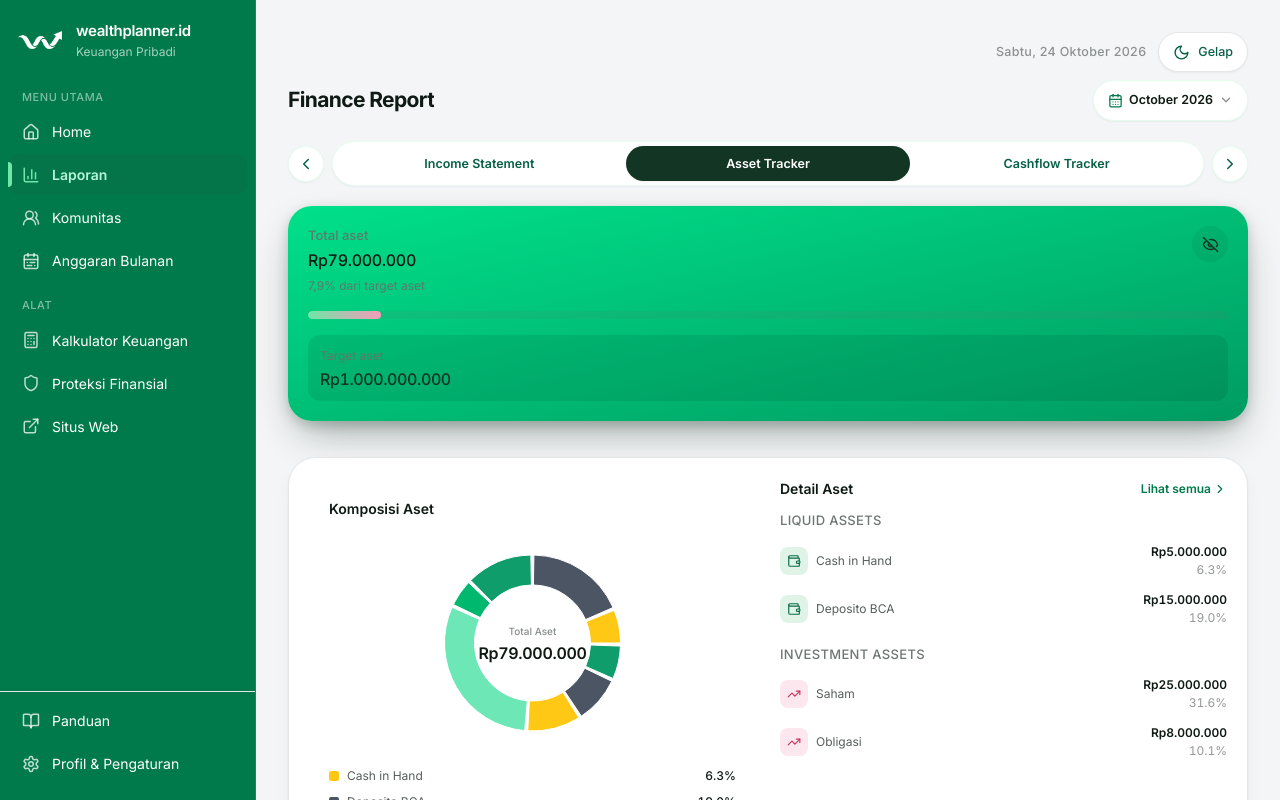
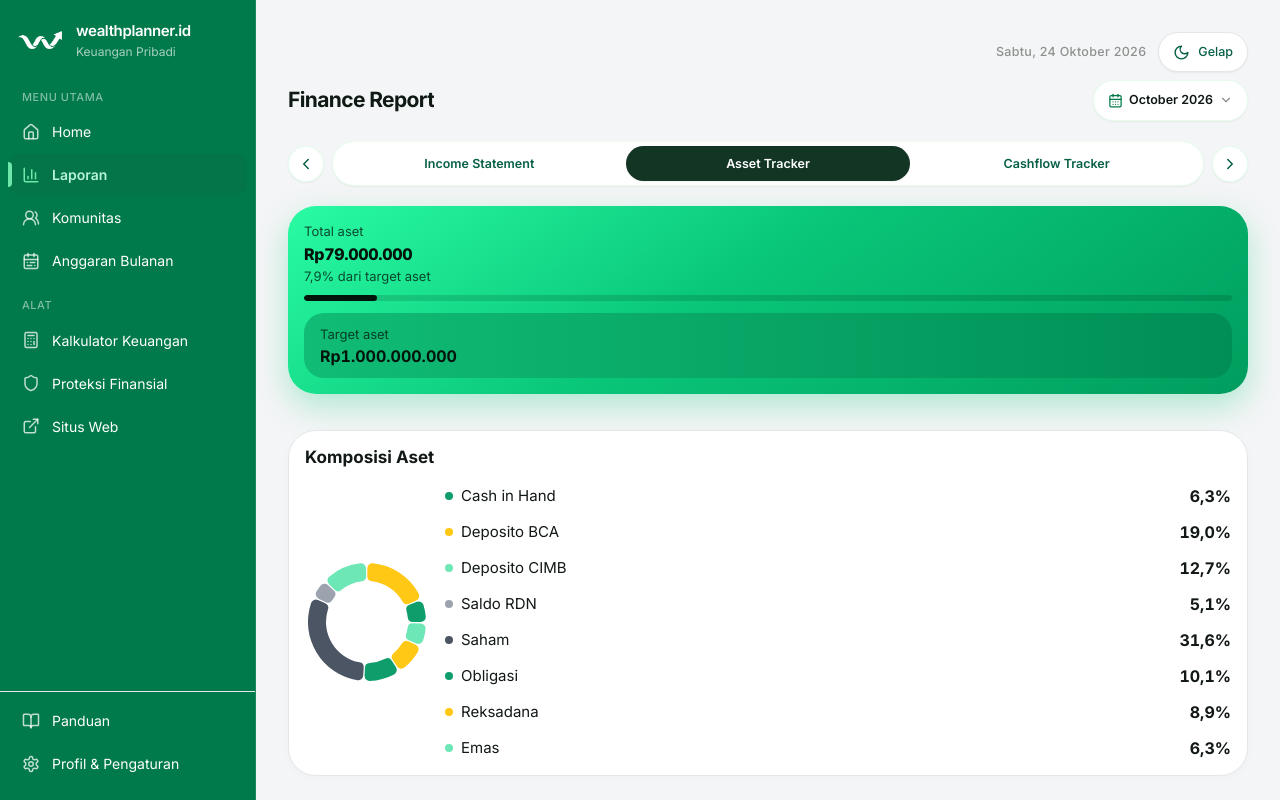
Before and after one commit to jasminework2023/personal-wealthplanner, a React (Vite) app: page /dashboard/finance in a window 1280 px wide. Both pictures are taken after a click on the button "Asset Tracker". Shown: the top 800 px of the page. Built offline with nearby package versions, Linux system fonts and the light colour scheme; the HTML template or start-up script is replaced by a standard one.

Commit message:
Rebuild Asset Tracker cards to match light and dark references

```diff
--- a/src/pages/DashboardFinance.tsx
+++ b/src/pages/DashboardFinance.tsx
@@ -352,123 +352,60 @@ export function DashboardFinance() {
       </>}
 
       {activeReportTab === "assets" && <>
-      {/* E. Asset Tracker */}
-            <div className="report-summary-card mb-4 rounded-[24px] bg-gradient-to-br from-[#00E08A] to-[#009B61] p-5 text-[#071B12] shadow-float dark:from-[#00E08A] dark:to-[#009B61]">
-              <div className="flex items-start justify-between gap-3">
-                <div className="min-w-0 flex-1">
-                  <p className="text-[13px] font-medium text-[#5E7A6C]">Total aset</p>
-                  <p className="num mt-1.5 whitespace-nowrap text-[clamp(26px,7.4vw,34px)] font-medium leading-[1.1] tracking-[-0.5px] tabular-nums">{assetValuesHidden ? "Rp ••••••••" : formatRupiah(assets.totalAssets)}</p>
-                  <p className="mt-2 text-[12px] text-[#5E7A6C]">{assets.target > 0 ? `${formatPercent(assetProgress)} dari target aset` : "Target aset belum diatur"}</p>
+        {/* Asset Tracker: two reference cards only */}
+        <div className="mb-4 rounded-[28px] bg-[linear-gradient(145deg,#29FBA3_0%,#09C679_45%,#009D5E_100%)] p-4 text-[#03140C] shadow-[0_12px_32px_rgba(12,203,125,0.30)] dark:shadow-[0_0_38px_rgba(12,203,125,0.28),0_12px_32px_rgba(12,203,125,0.32)]">
+          <p className="text-[13px] font-normal text-[#03140C]/75">Total aset</p>
+          <p className="num mt-1 whitespace-nowrap text-[30px] font-extrabold leading-[1.1] tracking-[-0.02em] tabular-nums">{assetValuesHidden ? "Rp ••••••••" : formatRupiah(assets.totalAssets)}</p>
+          <p className="mt-1 text-[13px] font-normal text-[#03140C]/75">{assets.target > 0 ? `${formatPercent(assetProgress)} dari target aset` : "Target aset belum diatur"}</p>
+          <div className="mt-2 h-[6px] w-full overflow-hidden rounded-full bg-[#03140C]/15">
+            <div className="h-full rounded-full bg-[#03140C]" style={{ width: `${Math.min(Math.max(assetProgress, 0), 100)}%` }} />
           </div>
-                <button type="button" onClick={() => setAssetValuesHidden((hidden) => !hidden)} aria-label={assetValuesHidden ? "Tampilkan nominal aset" : "Sembunyikan nominal aset"} className="flex h-9 w-9 shrink-0 items-center justify-center rounded-full bg-[#123524]/[0.07] text-[#123524] hover:bg-[#123524]/[0.12]">{assetValuesHidden ? <Eye size={17}/> : <EyeOff size={17}/>}</button>
+          <div className="mt-3 flex min-h-[56px] items-center justify-between gap-3 rounded-[20px] bg-[linear-gradient(90deg,#10BC76_0%,#008E55_100%)] px-4 py-3">
+            <div className="min-w-0">
+              <p className="text-[13px] font-normal text-[#03140C]/75">Target aset</p>
+              {editingAssetTarget ? (
+                <div className="mt-1 flex gap-2">
+                  <input inputMode="numeric" value={assetTargetInput} onChange={(e) => setAssetTargetInput(e.target.value.replace(/[^0-9]/g, ""))} className="min-w-0 w-full rounded-lg border border-[#03140C]/20 bg-white/80 px-2 py-1 text-[14px] text-[#03140C] outline-none" placeholder="Target aset" />
+                  <button type="button" disabled={savingAssetTarget} onClick={async () => { const token = getStoredToken(); if (!token) return; setSavingAssetTarget(true); try { const res = await fetch(`${API_BASE}/update-asset-target`, { method: "POST", headers: { "Content-Type": "application/json" }, body: JSON.stringify({ token, value: Number(assetTargetInput) || 0 }) }); if (!res.ok) throw new Error("Gagal menyimpan target"); setEditingAssetTarget(false); window.dispatchEvent(new CustomEvent("wealthplanner:asset-updated")); } catch (e) { console.error(e); } finally { setSavingAssetTarget(false); } }} className="shrink-0 rounded-lg bg-[#03140C] px-2 py-1 text-[12px] font-bold text-white disabled:opacity-50">{savingAssetTarget ? "..." : "Simpan"}</button>
                 </div>
-              {assets.target > 0 && <div className="mt-4 h-2 overflow-hidden rounded-full bg-[#5E7A6C]/15"><div className="h-full rounded-full bg-gradient-to-r from-[#6EE7A8] to-[#F59BB8]" style={{width:`${Math.min(Math.max(assetProgress,0),100)}%`}} /></div>}
-              <div className="mt-4 rounded-xl bg-black/[0.08] p-3 dark:bg-black/15">
-                <div className="flex items-center justify-between gap-2">
-                  <p className="text-[12px] text-[#5E7A6C]">Target aset</p>
-                  {isRealData && !editingAssetTarget && <button type="button" onClick={() => { setAssetTargetInput(String(Math.round(assets.target || 0))); setEditingAssetTarget(true); }} className="text-[12px] font-semibold text-[#123524] underline underline-offset-2">Edit</button>}
+              ) : (
+                <p className="mt-0.5 whitespace-nowrap text-[17px] font-bold leading-tight tabular-nums">{assets.target > 0 ? (assetValuesHidden ? "Rp ••••••••" : formatRupiah(assets.target)) : "Belum diatur"}</p>
+              )}
             </div>
-                {editingAssetTarget ? <div className="mt-2 flex gap-2"><input inputMode="numeric" value={assetTargetInput} onChange={(e) => setAssetTargetInput(e.target.value.replace(/[^0-9]/g, ""))} className="min-w-0 flex-1 rounded-lg border border-[#5E7A6C]/20 bg-white px-2.5 py-2 text-[13px] text-charcoal outline-none focus:border-forest-400" placeholder="Target aset" /><button type="button" disabled={savingAssetTarget} onClick={async () => { const token = getStoredToken(); if (!token) return; setSavingAssetTarget(true); try { const res = await fetch(`${API_BASE}/update-asset-target`, { method: "POST", headers: { "Content-Type": "application/json" }, body: JSON.stringify({ token, value: Number(assetTargetInput) || 0 }) }); if (!res.ok) throw new Error("Gagal menyimpan target"); setEditingAssetTarget(false); window.dispatchEvent(new CustomEvent("wealthplanner:asset-updated")); } catch (e) { console.error(e); } finally { setSavingAssetTarget(false); } }} className="rounded-lg bg-[#123524] px-3 py-2 text-[12px] font-semibold text-white disabled:opacity-50">{savingAssetTarget ? "..." : "Simpan"}</button></div> : <p className="mt-1 whitespace-nowrap text-[clamp(24px,6.5vw,28px)] font-medium leading-tight tracking-[-0.4px] text-[#123524] tabular-nums">{assets.target > 0 ? (assetValuesHidden ? "Rp ••••••••" : formatRupiah(assets.target)) : "Belum diatur"}</p>}
+            {isRealData && !editingAssetTarget && <button type="button" onClick={() => { setAssetTargetInput(String(Math.round(assets.target || 0))); setEditingAssetTarget(true); }} className="shrink-0 self-center text-[15px] font-bold underline underline-offset-2">Edit</button>}
           </div>
         </div>
-            <Card>
-        <div className="grid grid-cols-1 lg:grid-cols-2 gap-6">
-          <div className="order-2 lg:order-2">
-            <div className="mb-3 flex items-center justify-between gap-3">
-              <p className="text-[14px] font-semibold text-forest-900">Detail Aset</p>
-              {((assets.liquidAssets.length > 2 || assets.investmentAssets.length > 2)) && (
-                <button type="button" onClick={() => setShowAllAssets((value) => !value)} className="inline-flex shrink-0 items-center gap-0.5 text-[12px] font-semibold text-forest-700 hover:text-forest-900">
-                  {showAllAssets ? "Sembunyikan" : "Lihat semua"} <ChevronRight size={14} className={showAllAssets ? "rotate-90" : ""}/>
-                </button>
-              )}
-            </div>
-            {(assets.liquidAssets.length > 0 || isRealData) && (
-              <div className="mb-3">
-                <p className="text-[13px] font-medium text-charcoal/60 uppercase tracking-wide mb-1.5">Liquid Assets</p>
-                {assets.liquidAssets.slice(0, showAllAssets ? assets.liquidAssets.length : 2).map((item) => (
-                  <EditableAssetItem key={`${item.name}-${item.sheetRow||0}`} name={item.name} value={item.value} percentage={assetCompositionTotal > 0 ? item.value / assetCompositionTotal * 100 : 0} section="liquid" sheetRow={item.sheetRow} isRealData={isRealData} onDeleted={()=>window.location.reload()} />
-                ))}
-                {isRealData && (
-                  <AddItemForm
-                    placeholder="Tambah liquid asset baru"
-                    onSubmit={async (name, amount) => {
-                      const token = getStoredToken();
-                      const res = await fetch(`${API_BASE}/add-asset-item`, {
-                        method: "POST",
-                        headers: { "Content-Type": "application/json" },
-                        body: JSON.stringify({ token, section: "liquid", name, value: amount }),
-                      });
-                      const data = await res.json();
-                      if (!res.ok) throw new Error(data.error || "Gagal menambah item");
-                      window.location.reload();
-                    }}
-                  />
-                )}
-              </div>
-            )}
-            {(assets.investmentAssets.length > 0 || isRealData) && (
-              <div className="mb-3">
-                <p className="text-[13px] font-medium text-charcoal/60 uppercase tracking-wide mb-1.5">Investment Assets</p>
-                {assets.investmentAssets.slice(0, showAllAssets ? assets.investmentAssets.length : 2).map((item) => (
-                  <EditableAssetItem key={`${item.name}-${item.sheetRow||0}`} name={item.name} value={item.value} percentage={assets.totalAssets > 0 ? item.value / assets.totalAssets * 100 : 0} section="investment" sheetRow={item.sheetRow} isRealData={isRealData} onDeleted={()=>window.location.reload()} />
-                ))}
-                {isRealData && (
-                  <AddItemForm
-                    placeholder="Tambah investment asset baru"
-                    onSubmit={async (name, amount) => {
-                      const token = getStoredToken();
-                      const res = await fetch(`${API_BASE}/add-asset-item`, {
-                        method: "POST",
-                        headers: { "Content-Type": "application/json" },
-                        body: JSON.stringify({ token, section: "investment", name, value: amount }),
-                      });
-                      const data = await res.json();
-                      if (!res.ok) throw new Error(data.error || "Gagal menambah item");
-                      window.location.reload();
-                    }}
-                  />
-                )}
-              </div>
-            )}
-          </div>
 
-          <div className="order-1 lg:order-1 rounded-2xl bg-white p-4 sm:p-5 dark:bg-[#131316]">
-            <p className="text-[14px] font-semibold text-forest-900">Komposisi Aset</p>
+        <div className="rounded-[28px] border border-[#E4E6E8] bg-white p-4 text-[#111815] shadow-[0_2px_8px_rgba(17,24,21,0.025)] dark:border-[#25252C] dark:bg-[#131316] dark:text-white dark:shadow-none">
+          <p className="text-[17px] font-bold leading-tight">Komposisi Aset</p>
           {assetChartData.length > 0 ? (
-              <>
-                <div className="relative mt-1">
-                  <ResponsiveContainer width="100%" height={240}>
+            <div className="mt-4 flex items-center gap-4">
+              <div className="h-[124px] w-[124px] shrink-0">
+                <ResponsiveContainer width="100%" height="100%">
                   <PieChart>
-                      <Pie data={assetChartData} dataKey="value" nameKey="name" innerRadius={58} outerRadius={88} paddingAngle={2}>
+                    <Pie data={assetChartData} dataKey="value" nameKey="name" cx="50%" cy="50%" innerRadius={41} outerRadius={59} paddingAngle={1.5} stroke="none" cornerRadius={5}>
                       {assetChartData.map((_, i) => (
-                          <Cell key={i} fill={PIE_COLORS[i % PIE_COLORS.length]} />
+                        <Cell key={i} fill={["#0F9D6B","#FFC815","#6EE7B7","#9CA3AF","#4B5563"][i % 5]} />
                       ))}
                     </Pie>
                     <Tooltip formatter={(v: number) => formatRupiah(v)} />
                   </PieChart>
                 </ResponsiveContainer>
-                  <div className="pointer-events-none absolute inset-0 flex flex-col items-center justify-center text-center">
-                    <span className="text-[10px] font-medium text-charcoal/50">Total Aset</span>
-                    <span className="mt-1 max-w-[80%] break-words text-[clamp(10px,2.8vw,13px)] font-semibold leading-tight tracking-[-0.3px] text-forest-900 tabular-nums">{formatRupiah(assetCompositionTotal)}</span>
               </div>
-                </div>
-                <div className="mt-1 space-y-2">
+              <div className="min-w-0 flex-1 space-y-[14px]">
                 {assetChartData.map((item, i) => (
-                    <div key={item.name} className="flex items-center gap-2 text-[12px]">
-                      <span className="h-2.5 w-2.5 shrink-0 rounded-sm" style={{ backgroundColor: PIE_COLORS[i % PIE_COLORS.length] }}/>
-                      <span className="min-w-0 flex-1 truncate text-charcoal/70">{item.name}</span>
-                      <span className="shrink-0 font-medium tabular-nums text-forest-900">{assetCompositionTotal > 0 ? ((item.value / assetCompositionTotal) * 100).toFixed(1) : "0.0"}%</span>
+                  <div key={item.name} className="flex min-h-[22px] items-center gap-2">
+                    <span className="h-2 w-2 shrink-0 rounded-full" style={{ backgroundColor: ["#0F9D6B","#FFC815","#6EE7B7","#9CA3AF","#4B5563"][i % 5] }} />
+                    <span className="min-w-0 flex-1 truncate text-[15px] font-normal leading-[22px]">{item.name}</span>
+                    <span className="shrink-0 text-[15px] font-bold leading-[22px] tabular-nums">{assetCompositionTotal > 0 ? ((item.value / assetCompositionTotal) * 100).toFixed(1).replace(".", ",") : "0,0"}%</span>
                   </div>
                 ))}
               </div>
-              </>
+            </div>
           ) : (
             <p className="py-8 text-center text-[13px] text-charcoal/50">Belum ada data aset.</p>
           )}
         </div>
-        </div>
-      </Card>
-
       </>}
 
       {activeReportTab === "cashflow" && <>
```
Lines whose indentation alone changed are shown as unchanged.
